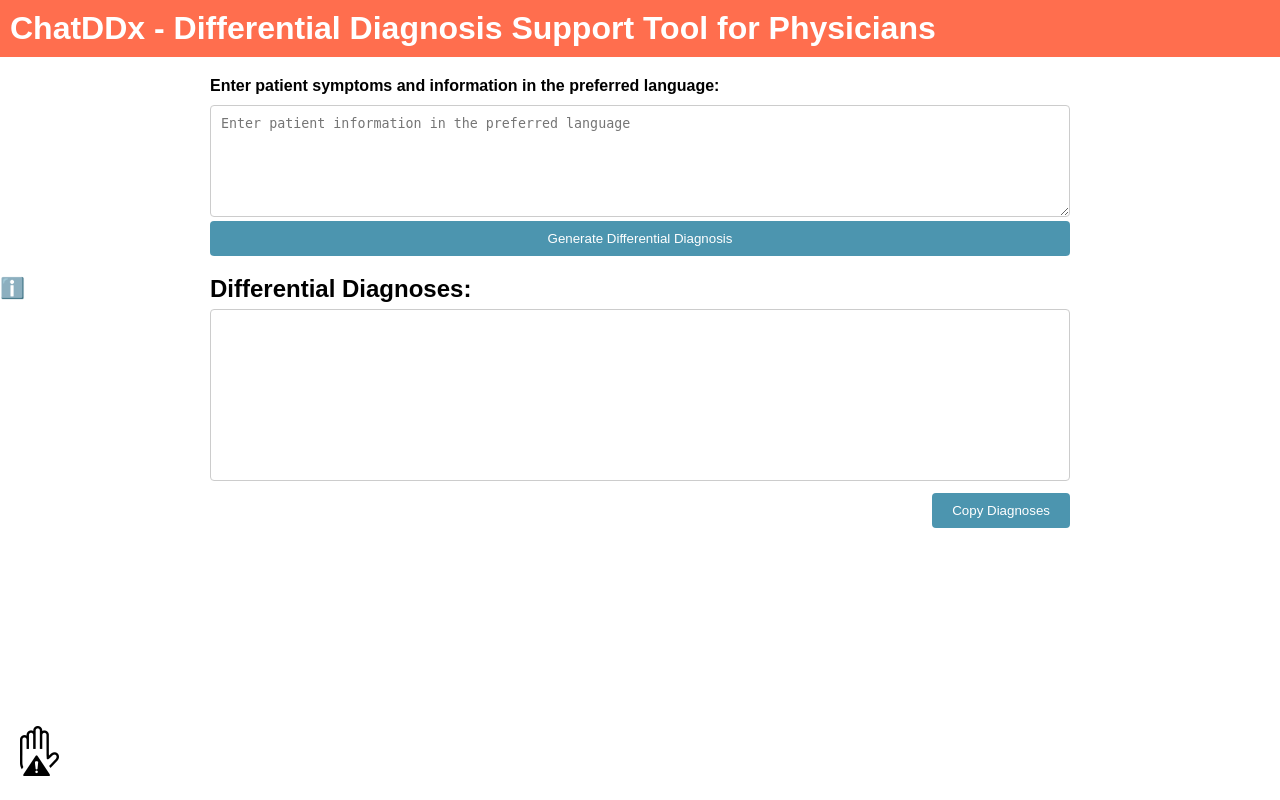
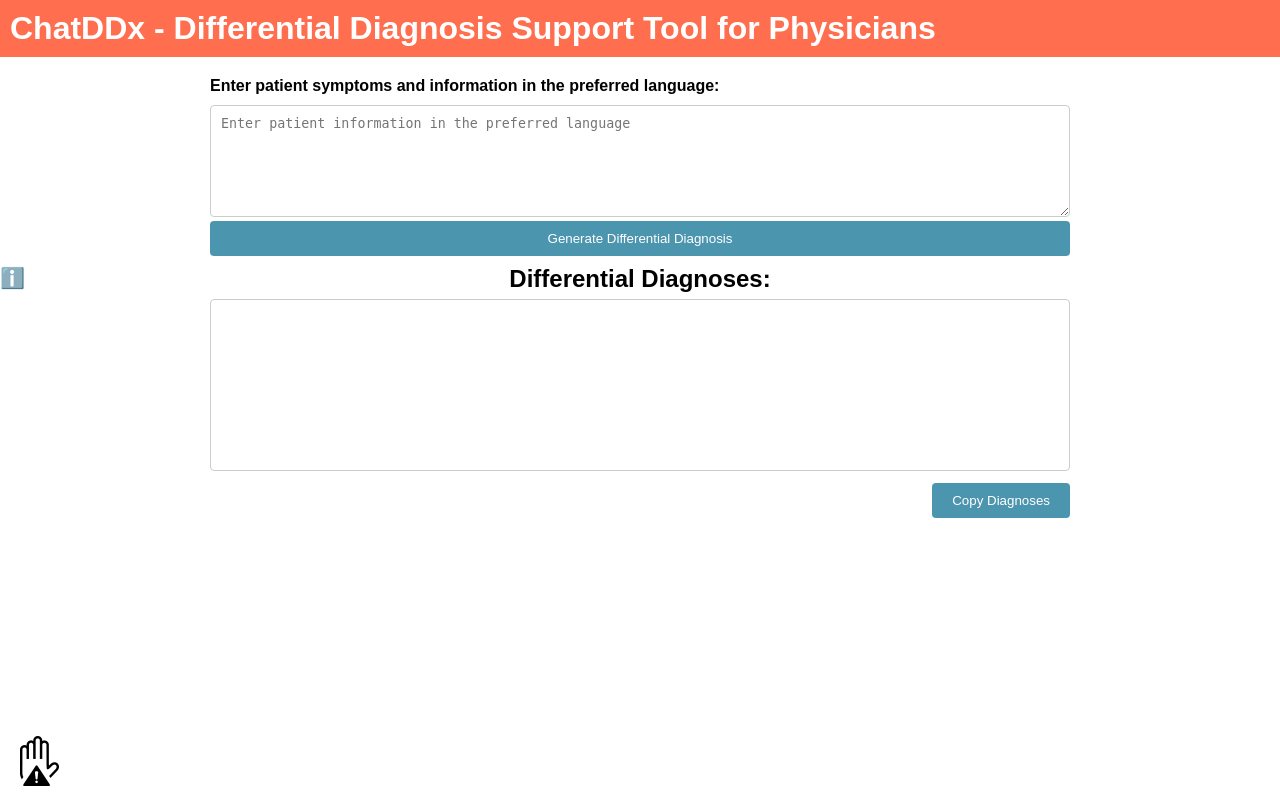
Before and after one commit to LigninDDX/chatddx, a Django app: template gpt/templates/gpt/index.html in a window 1280 px wide. Run offline with Django 4.2, Linux system fonts and the light colour scheme; the template is opened without the code that fills it, so the values that code supplies are empty.

Commit message:
adjusted info + disclaimer icon to proper posish.

```diff
--- a/gpt/static/gpt/styles.css
+++ b/gpt/static/gpt/styles.css
@@ -1,6 +1,6 @@
 .disclaimer-icon {
     position: fixed;
-    bottom: 20px;
+    bottom: 10px;
     left: 20px;
     cursor: pointer;
 }
@@ -11,7 +11,7 @@
     top: 55%;
     left: 50%;
     transform: translate(-50%, -50%);
-    padding: 20px;
+    padding: 30px;
     background: #fff;
     border: 1px solid #ccc;
     box-shadow: 0 0 10px rgba(0, 0, 0, 0.1);
--- a/gpt/templates/gpt/index.html
+++ b/gpt/templates/gpt/index.html
@@ -63,6 +63,7 @@
 
         .info-icon {
             position: relative;
+            bottom: 10px;
         }
 
         .info-icon__icon {
@@ -114,6 +115,7 @@
 
         h2 {
             margin-top: -45px;
+            text-align: center;
         }
 
     </style>
@@ -134,7 +136,10 @@
             <div class="info-icon__popup">
                 <table>
                     <tr>
-                        <th>Examples</th>
+                        <th>How to Enter Patient Data</th>
+                    </tr>
+                    <tr>
+                        <td>Tidigare frisk patient som insjuknat med buksmärta, feber, diarrer och kräkningar efter buffémåltid. Högt CRP, blodgas med metabol acidos och hypokalemi. Status med nedsatt allmäntillstånd, takykardi, feber och generell buksmärta.</td>
                     </tr>
                     <tr>
                         <td>Acute onset of retrosternal chest pain, shortness of breath, sweating. Elevated troponin but normal ECG.</td>
```
